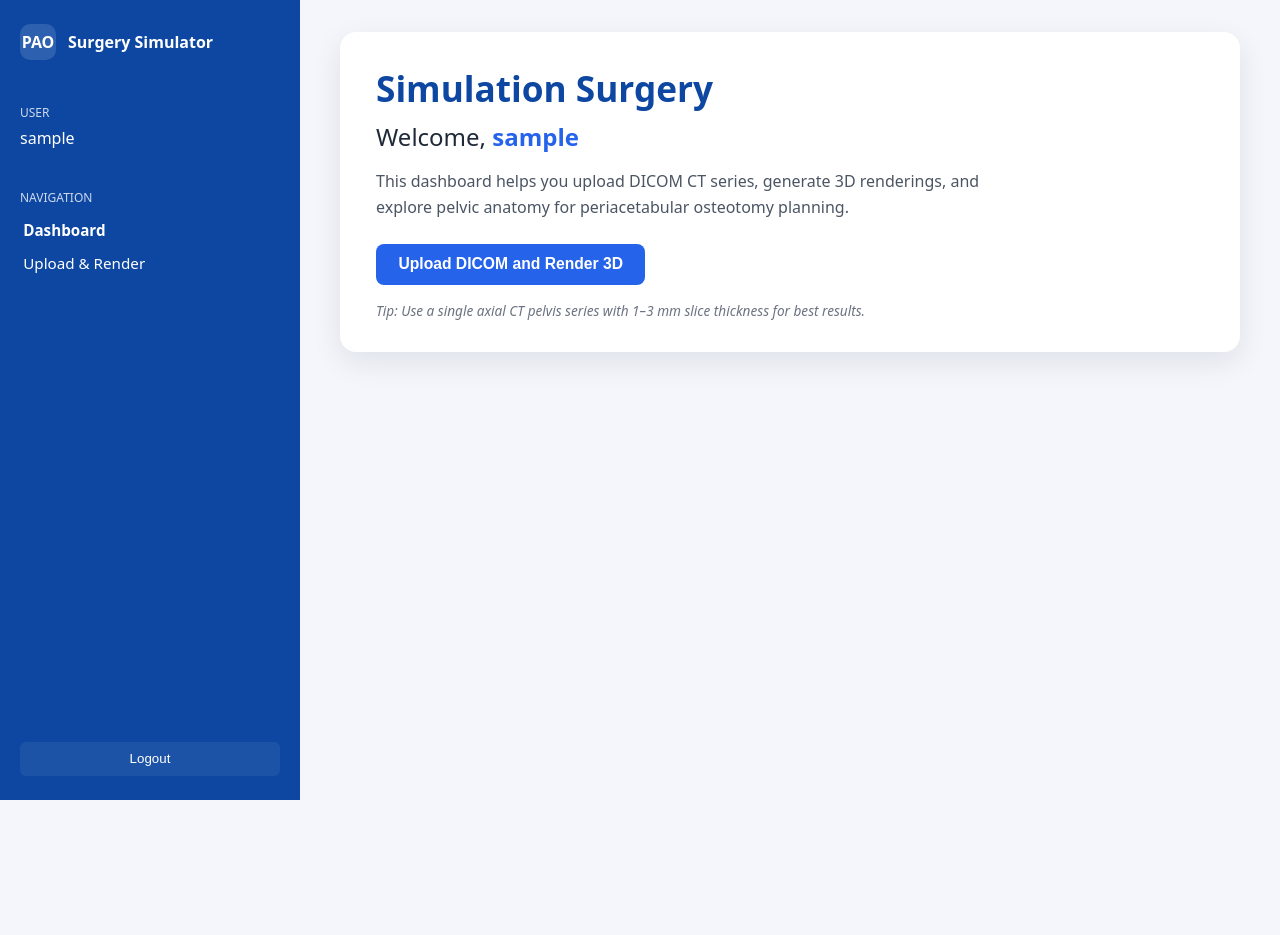
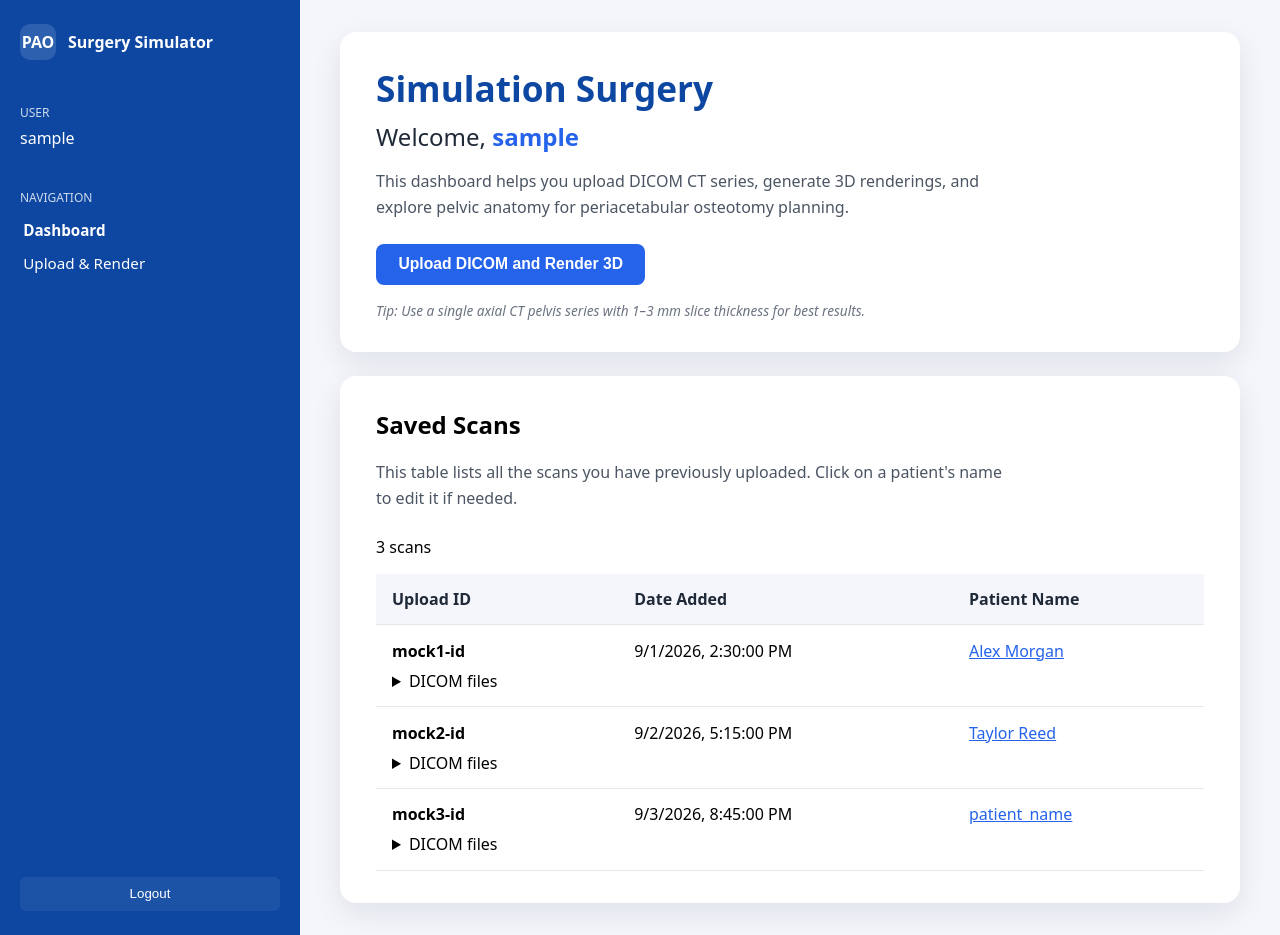
Before and after one commit to oss-slu/pao_surgery_simulator, a React (Create React App) app in the folder frontend/: page /dashboard in a window 1280 px wide. Before the commit the page ends 800 px from the top, so only its background shows below. Built offline with nearby package versions, Linux system fonts and the light colour scheme; no server answers; sample sign-in values are in the browser's storage.

Commit message:
Issue 64 patient dashboard (#95)
* added file saving for uploads and basic table  UI

* updated  upload section to notify dashboard after successful uploads

* added new labels and functionality for table

```diff
--- a/frontend/src/components/UploadSection.js
+++ b/frontend/src/components/UploadSection.js
@@ -3,7 +3,7 @@ import toast from "react-hot-toast";
 import "./UploadSection.css";
 import VTKViewer from "./VTKViewer";
 
-function UploadSection({ apiBase, onBack }) {
+function UploadSection({ apiBase, onBack, onUploadComplete }) {
   const fileInputRef = useRef(null);
   const [files, setFiles] = useState([]);
   const [uploadId, setUploadId] = useState(null);
@@ -52,6 +52,11 @@ function UploadSection({ apiBase, onBack }) {
       }
 
       setUploadId(data.upload_id);
+      onUploadComplete?.(files.map((file) => file.name), {
+        uploadId: data.upload_id,
+        addedAt: new Date().toISOString(),
+        patientName: data.patient_name,
+      });
       toast.success("Files uploaded successfully");
     } catch (err) {
       console.error(err);
--- a/frontend/src/pages/Dashboard.js
+++ b/frontend/src/pages/Dashboard.js
@@ -1,4 +1,4 @@
-import React, { useState, useEffect } from "react";
+import React, { useState, useEffect, useRef } from "react";
 import { useNavigate } from "react-router-dom";
 import toast from "react-hot-toast";
 import Sidebar from "../components/Sidebar";
@@ -13,11 +13,50 @@ const API_BASE = process.env.REACT_APP_API_BASE || "http://127.0.0.1:5000";
  * Wraps the existing Sidebar, WelcomeSection, and UploadSection components.
  * Reads the logged-in username from localStorage (set by Login page).
  * On logout, clears localStorage and navigates back to /login.
+ *
+ * Now includes a callback to handle successful uploads, which updates the scan list in memory.
  */
 function Dashboard() {
     const navigate = useNavigate();
     const [showUpload, setShowUpload] = useState(false);
     const [username, setUsername] = useState("");
+    const [scans, setScans] = useState([
+        {
+            id: "mock1-id", patientName: "Alex Morgan",
+            addedAt: "2026-09-01T14:30:00Z",
+            files: ["001.dcm", "002.dcm", "003.dcm"],
+        },
+        {
+            id: "mock2-id", patientName: "Taylor Reed",
+            addedAt: "2026-09-02T17:15:00Z",
+            files: ["004.dcm", "005.dcm"],
+        },
+        {
+            id: "mock3-id", patientName: "patient_name",
+            addedAt: "2026-09-03T20:45:00Z",
+            files: ["006.dcm", "007.dcm", "008.dcm"],
+        },
+    ]);
+    const handleUploadComplete = (fileNames, upload = {}) => {
+        const addedAt = upload.addedAt || new Date().toISOString();
+        const patientName = typeof upload.patientName === "string"
+            ? upload.patientName.trim() : "";
+        setScans((previous) => [
+            ...previous,
+            {
+                id: upload.uploadId,
+                patientName: patientName || "patient_name",
+                addedAt,
+                files: [...fileNames],
+            },
+        ]);
+    };
+
+    const handlePatientRename = (scanId, value) => {
+        setScans((previous) => previous.map((scan) =>
+            scan.id === scanId ? { ...scan, patientName: value } : scan
+        ));
+    };
 
     useEffect(() => {
         const stored = localStorage.getItem("user_name");
@@ -42,6 +81,7 @@ function Dashboard() {
                     {showUpload ? (
                         <UploadSection
                             apiBase={API_BASE}
+                            onUploadComplete={handleUploadComplete}
                             onBack={() => setShowUpload(false)}
                         />
                     ) : (
@@ -50,10 +90,121 @@ function Dashboard() {
                             onUploadClick={() => setShowUpload(true)}
                         />
                     )}
+                    {!showUpload && <section
+                        className="welcome-card"
+                        aria-labelledby="patient-scans-heading"
+                        style={{ marginTop: "1.5rem" }}
+                    >
+                        <h2 id="patient-scans-heading" style={{ marginTop: 0 }}>
+                            Saved Scans
+                        </h2>
+                        <p className="welcome-text" id="patient-scans-description">
+                            This table lists all the scans you have previously uploaded. Click on a patient's name to edit it if needed.
+                        </p>
+                        <p role="status">{scans.length} scans</p>
+                        <div style={{ overflowX: "auto" }}>
+                            <table
+                                aria-labelledby="patient-scans-heading"
+                                aria-describedby="patient-scans-description"
+                                style={{ width: "100%", borderCollapse: "collapse", textAlign: "left" }}
+                            >
+                                <thead style={{ background: "#f4f6fb", color: "#1f2937" }}>
+                                    <tr>
+                                        <th scope="col" style={cellStyle}>Upload ID</th>
+                                        <th scope="col" style={cellStyle}>Date Added</th>
+                                        <th scope="col" style={cellStyle}>Patient Name</th>
+                                    </tr>
+                                </thead>
+                                <tbody>
+                                    {scans.map((scan) => (
+                                        <tr key={scan.id}>
+                                            <th scope="row" style={cellStyle}>
+                                                <span style={{ overflowWrap: "anywhere" }}>{scan.id}</span>
+                                                <details style={{ marginTop: "0.5rem", fontWeight: 400 }}>
+                                                    <summary style={{ cursor: "pointer" }}>DICOM files</summary>
+                                                    <div style={{ maxHeight: "10rem", overflowY: "auto", overflowWrap: "anywhere" }}>
+                                                    {scan.files.join(", ")}
+                                                </div>
+                                                </details>
+                                            </th>
+                                            <td style={cellStyle}>
+                                                <time dateTime={scan.addedAt}>
+                                                    {new Date(scan.addedAt).toLocaleString()}
+                                                </time>
+                                            </td>
+                                            <td style={cellStyle}>
+                                                <EditableScanName
+                                                    value={scan.patientName}
+                                                    label={`Patient name for ${scan.id}`}
+                                                    onSave={(value) => handlePatientRename(scan.id, value)}
+                                                />
+                                            </td>
+                                        </tr>
+                                    ))}
+                                </tbody>
+                            </table>
+                        </div>
+                    </section>}
                 </div>
             </main>
         </div>
     );
 }
 
+function EditableScanName({ value, label, onSave }) {
+    const [draft, setDraft] = useState(null);
+    const cancelled = useRef(false);
+
+    if (draft !== null) {
+        return (
+            <input
+                aria-label={label}
+                autoFocus
+                value={draft}
+                onFocus={(event) => event.target.select()}
+                onChange={(event) => setDraft(event.target.value)}
+                onBlur={() => {
+                    if (!cancelled.current) onSave(draft.trim() || value);
+                    setDraft(null);
+                }}
+                onKeyDown={(event) => {
+                    if (event.key === "Enter") {
+                        event.preventDefault();
+                        event.currentTarget.blur();
+                    } else if (event.key === "Escape") {
+                        event.preventDefault();
+                        cancelled.current = true;
+                        setDraft(null);
+                    }
+                }}
+                style={{ font: "inherit", width: "100%", minWidth: "8rem", boxSizing: "border-box" }}
+            />
+        );
+    }
+
+    return (
+        <button
+            type="button"
+            aria-label={`Edit ${label.toLowerCase()}`}
+            onClick={() => {
+                cancelled.current = false;
+                setDraft(value);
+            }}
+            style={{
+                border: 0, padding: 0, background: "none", color: "#2563eb",
+                cursor: "pointer", font: "inherit", textAlign: "left",
+                textDecoration: "underline", overflowWrap: "anywhere",
+            }}
+        >
+            {value}
+        </button>
+    );
+}
+
+const cellStyle = {
+    padding: "0.9rem 1rem",
+    borderBottom: "1px solid #e5e7eb",
+    verticalAlign: "top",
+};
+
 export default Dashboard;
```
Also changed, not shown: 1 other file (tests, documents, lock files or other folders).
